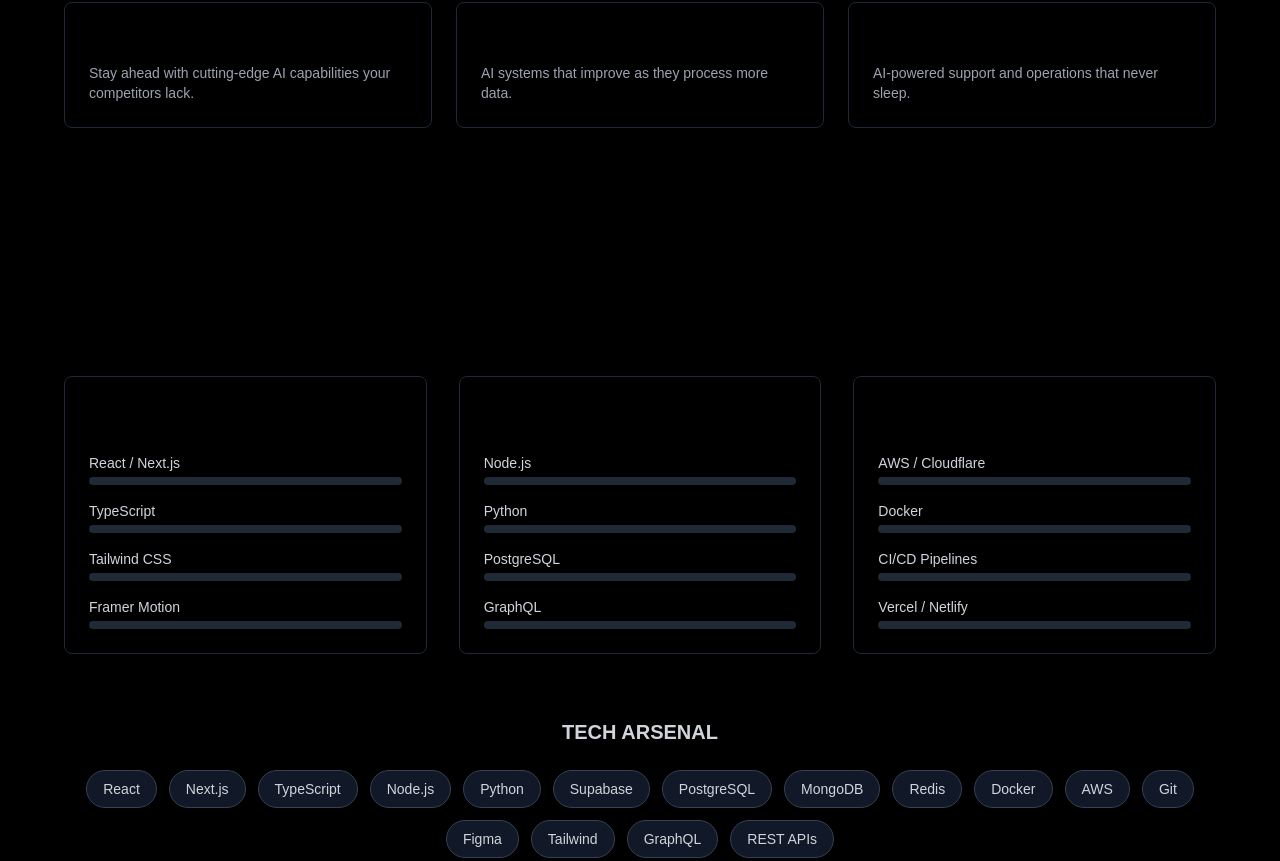
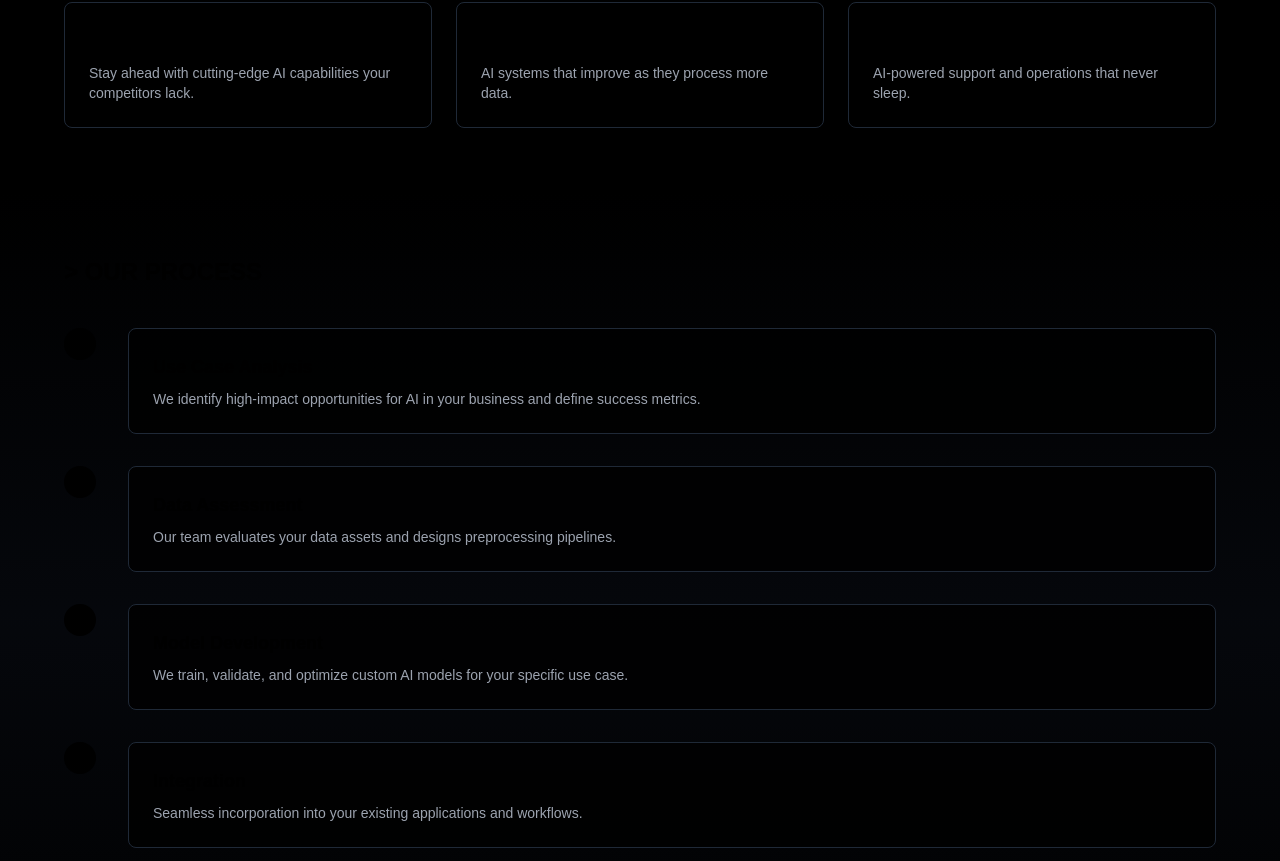
Before and after one commit to belayneh50/alkebulan-bolt, a React (Vite) app in the folder project/: page /services/ai-integration in a window 1280 px wide. Shown: the part 1619-2480 px from the top of the page. Built offline with nearby package versions, Linux system fonts and the light colour scheme; the HTML template or start-up script is replaced by a standard one.

Commit message:
Sync AIIntegration local changes (user undo)

```diff
--- a/project/src/pages/AIIntegration.tsx
+++ b/project/src/pages/AIIntegration.tsx
@@ -1,6 +1,5 @@
 import React from 'react';
 import ServicePage from '../components/ServicePage';
-import Skills from '../components/Skills';
 import { Cpu, Zap, Brain, Users, TrendingUp } from 'lucide-react';
 
 const AIIntegration = () => {
@@ -77,7 +76,6 @@ const AIIntegration = () => {
           description: "Continuous performance tracking and model refinement over time."
         }
       ]}
-      extraSection={<Skills />}
     />
   );
 };
```
